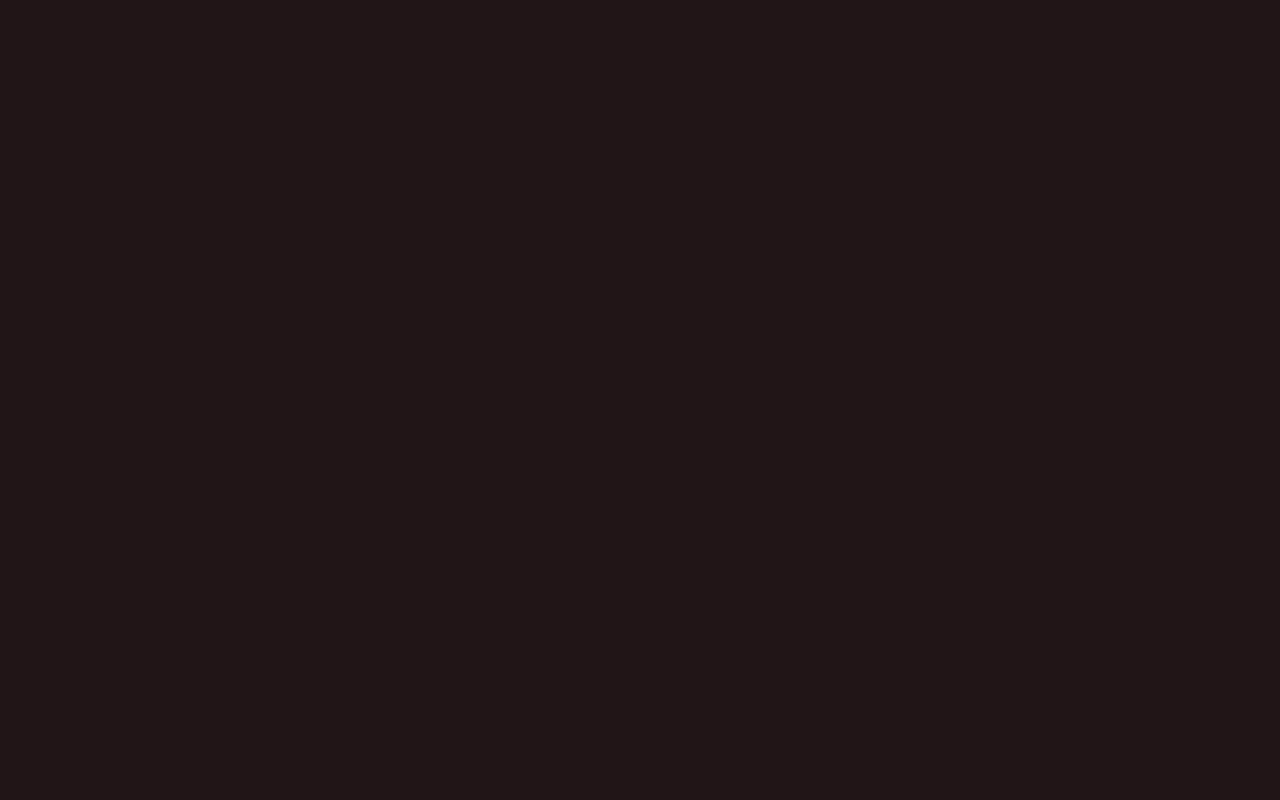
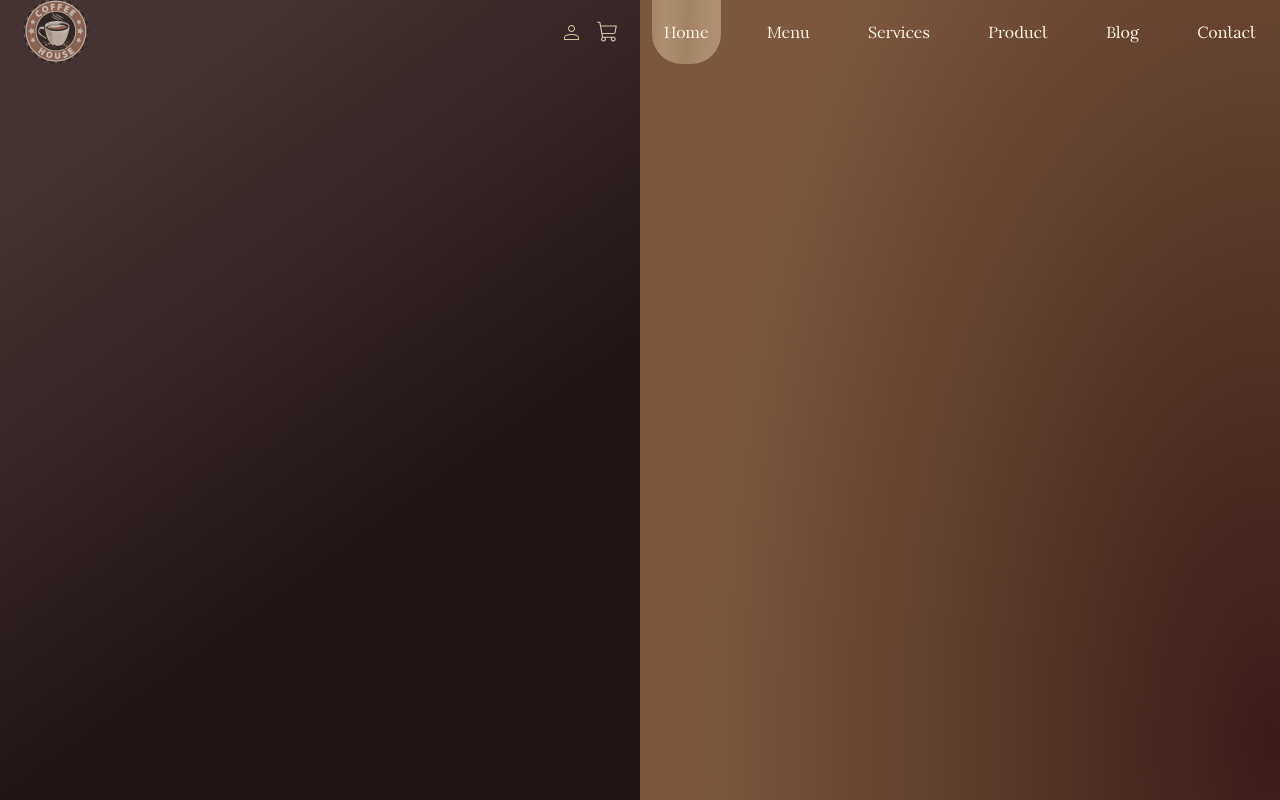
Before and after one commit to AmirHashemi77/coffeshop, a React (Create React App) app: page / in a window 1280 px wide. Built offline with nearby package versions, Linux system fonts and the light colour scheme; the HTML template or start-up script is replaced by a standard one.

Commit message:
add md header

```diff
--- a/src/App.js
+++ b/src/App.js
@@ -1,6 +1,11 @@
 import React from 'react';
-import HeaderSm from './Component/Header/HeaderSm';
-import HeroSm from './Component/Hero/HeroSm';
+import HeaderSm from './Component/Header&Hero/Header/HeaderSm';
+import HeroSm from './Component/Header&Hero/Hero/HeroSm';
+import HeaderMd from './Component/Header&Hero/Header/HeaderMd';
+import MdBackground from './Component/Header&Hero/MdBackground';
+
+
+
 
 const App = () => {
   return (
@@ -9,6 +14,10 @@
           <HeaderSm/>
           <HeroSm/>
       </div>
+      <div className='hidden relative md:block w-full h-screen'>
+        <HeaderMd/>
+        <MdBackground/>
+      </div>
 
     </>
   );
--- /dev/null
+++ b/src/Component/Header&Hero/Header/HeaderMd.js
@@ -0,0 +1,29 @@
+import React from 'react';
+import MdBackground from '../MdBackground';
+import AccountIcon from '../../../icons/AccountIcon';
+import CartIcon from '../../../icons/CartIcon';
+
+const HeaderMd = () => {
+    return (
+        <header className='flex items-center justify-between h-16'>
+        <div className='flex items-center justify-between w-1/2 px-5'>
+            <img src="/images/logo.png" alt="logo" />
+            <div className='flex items-center gap-3'>
+                <AccountIcon/>
+                <CartIcon/>
+            </div>
+        </div>
+        <ul className='flex items-center justify-between w-1/2 h-full px-3  z-10'>
+            <li className='flex items-center justify-center text-base font-leiko text-[#FFF8E8] capitalize h-full px-1 lg:px-3 active-link-header '>home</li>
+            <li className='flex items-center justify-center text-base font-leiko text-[#FFF8E8] capitalize h-full px-1 lg:px-3'>menu</li>
+            <li className='flex items-center justify-center text-base font-leiko text-[#FFF8E8] capitalize h-full px-1 lg:px-3'>services</li>
+            <li className='flex items-center justify-center text-base font-leiko text-[#FFF8E8] capitalize h-full px-1 lg:px-3'>product</li>
+            <li className='flex items-center justify-center text-base font-leiko text-[#FFF8E8] capitalize h-full px-1 lg:px-3'>blog</li>
+            <li className='flex items-center justify-center text-base font-leiko text-[#FFF8E8] capitalize h-full px-1 lg:px-3'>contact</li>
+        </ul>
+
+    </header>
+    );
+};
+
+export default HeaderMd;
--- /dev/null
+++ b/src/Component/Header&Hero/Hero/CardHero.js
@@ -0,0 +1,20 @@
+import React from 'react';
+import VespaIcon from '../../../icons/VespaIcon';
+
+const CardHero = () => {
+    return (
+        <div className='flex item-center py-2 rounded-t-xl w-1/2 h-20 bg-cart-hero absolute bottom-0 '>
+        <img src="/images/Cup1.png" alt="cup" className='w-1/3 h-full object-contain object-center drop-shadow-lg'/>
+        <div className='flex flex-col items-center justify-between w-2/3 px-2'>
+            <h5 className='font-dancingScript text-lg bg-text w-full whitespace-nowrap capitalize'>but first coffee</h5>
+            <button className='flex items-center justify-center btn px-2 rounded-3xl'>
+                <span className='font-leiko text-2xs whitespace-nowrap bg-text px-1 capitalize'>hurry up</span>
+                <VespaIcon/>
+            </button>
+
+        </div>
+    </div>
+    );
+};
+
+export default CardHero;
--- /dev/null
+++ b/src/Component/Header&Hero/Hero/HeroSm.js
@@ -0,0 +1,32 @@
+import React from 'react';
+import CardHero from './CardHero';
+
+
+const HeroSm = () => {
+    return (
+        <div className='flex flex-col items-center w-full py-5'>
+            <div className='w-full relative'>
+                <img src="/images/hero-img.png" alt="hero-img"/>
+                <img src="/images/Coffees.png" alt="coffees" className='absolute top-0 right-0 w-3/4 h-3/4 drop-shadow-lg'/>
+                <CardHero/>
+
+            </div>
+
+
+            <div className='flex flex-col items-center gap-10 w-full p-5'>
+                <h1 className='text-7xl hero-title font-dancingScript capitalize'>elza coffee</h1>
+                <p className='text-xl font-leiko text-[#DABB9E] text-center'>
+                    Today's good mood is sponsored by coffee
+                    search for your coffee now
+                </p>
+                <div className='flex items-center space-x-3'>
+                    <button className='btn rounded-3xl py-2 px-3 text-[#F8E4BE] font-leiko capitalize'>calaog</button>
+                    <button className='btn rounded-3xl py-2 px-3 text-[#F8E4BE] font-leiko capitalize'>shop now</button>
+                </div>
+            </div>
+
+        </div>
+    );
+};
+
+export default HeroSm;
--- /dev/null
+++ b/src/Component/Header&Hero/MdBackground.js
@@ -0,0 +1,12 @@
+import React from 'react';
+
+const MdBackground = () => {
+    return (
+        <div className='flex items-center justify-center w-full h-screen absolute top-0 right-0 z-0'>
+            <div className='w-1/2 h-full bg-hero'></div>
+            <div className='w-1/2 h-full bg-hero2'></div>
+        </div>
+    );
+};
+
+export default MdBackground;
--- a/src/Component/Hero/HeroSm.js
+++ /dev/null
@@ -1,41 +0,0 @@
-import React from 'react';
-import VespaIcon from '../../icons/VespaIcon';
-
-const HeroSm = () => {
-    return (
-        <div className='flex flex-col items-center w-full py-5'>
-            <div className='w-full relative'>
-                <img src="/images/hero-img.png" alt="hero-img" />
-                <img src="/images/Coffees.png" alt="coffees" className='absolute top-0 right-0 w-3/4 h-3/4 '/>
-                <div className='flex item-center py-2 rounded-t-xl w-1/2 h-20 bg-cart-hero absolute bottom-0 '>
-                    <img src="/images/Cup1.png" alt="cup" className='w-1/3 h-full object-contain object-center'/>
-                    <div className='flex flex-col items-center justify-between w-2/3 px-2'>
-                        <h5 className='font-dancingScript text-lg bg-text w-full whitespace-nowrap capitalize'>but first coffee</h5>
-                        <button className='flex items-center justify-center btn rounded-3xl'>
-                            <span className='font-leiko text-2xs whitespace-nowrap bg-text px-1 capitalize'>hurry up</span>
-                            <VespaIcon/>
-                        </button>
-
-                    </div>
-                </div>
-
-            </div>
-
-
-            <div className='flex flex-col items-center gap-10 w-full p-5'>
-                <h1 className='text-7xl hero-title font-dancingScript capitalize'>elza coffee</h1>
-                <p className='text-xl font-leiko text-[#DABB9E] text-center'>
-                    Today's good mood is sponsored by coffee
-                    search for your coffee now
-                </p>
-                <div className='flex items-center space-x-3'>
-                    <button className='btn rounded-3xl py-2 px-3 text-[#F8E4BE] font-leiko capitalize'>calaog</button>
-                    <button className='btn rounded-3xl py-2 px-3 text-[#F8E4BE] font-leiko capitalize'>shop now</button>
-                </div>
-            </div>
-
-        </div>
-    );
-};
-
-export default HeroSm;
--- a/src/index.css
+++ b/src/index.css
@@ -73,5 +73,12 @@
     -webkit-text-stroke-color: #E0A872;
     -webkit-text-fill-color:transparent;
     -webkit-text-stroke-width: .8px;
-
   }
+  .bg-hero2{
+    background: radial-gradient(87.49% 135.69% at 98.55% 92.63%, #3A1B1A 0%, rgba(124, 87, 60, 0.00) 100%), #7C573C;
+  }
+  .active-link-header{
+    background: linear-gradient(94deg, rgba(223, 195, 157, 0.40) -9.94%, rgba(248, 228, 190, 0.40) 19.83%, rgba(223, 195, 157, 0.40) 50.71%, rgba(248, 228, 190, 0.40) 81.26%, rgba(248, 228, 190, 0.40) 111.66%);
+    backdrop-filter: blur(2px);
+    border-radius: 0px 0px 30px 30px;
+  }
```
Also changed, not shown: src/Component/Header&Hero/Header/HeaderSm.js (renamed from src/Component/Header/HeaderSm.js, +4 -4 lines).
